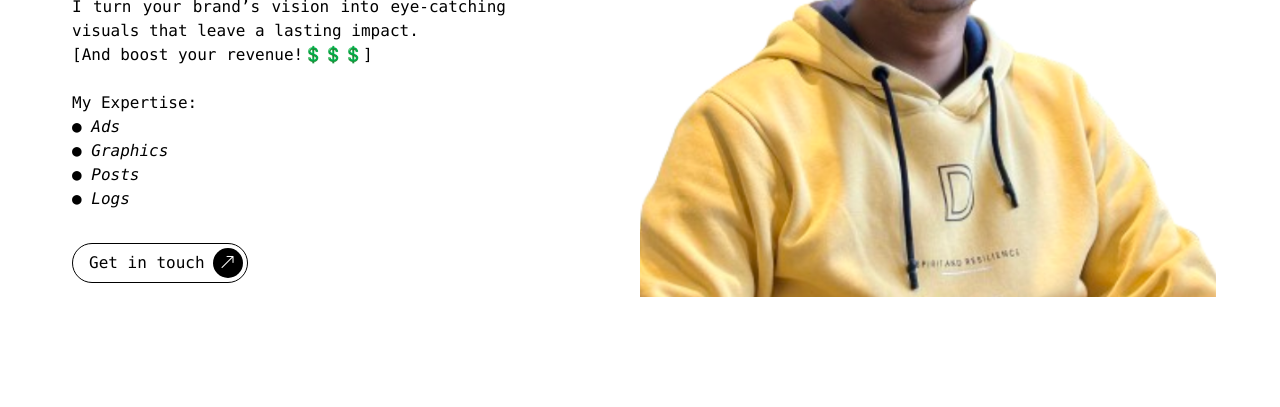
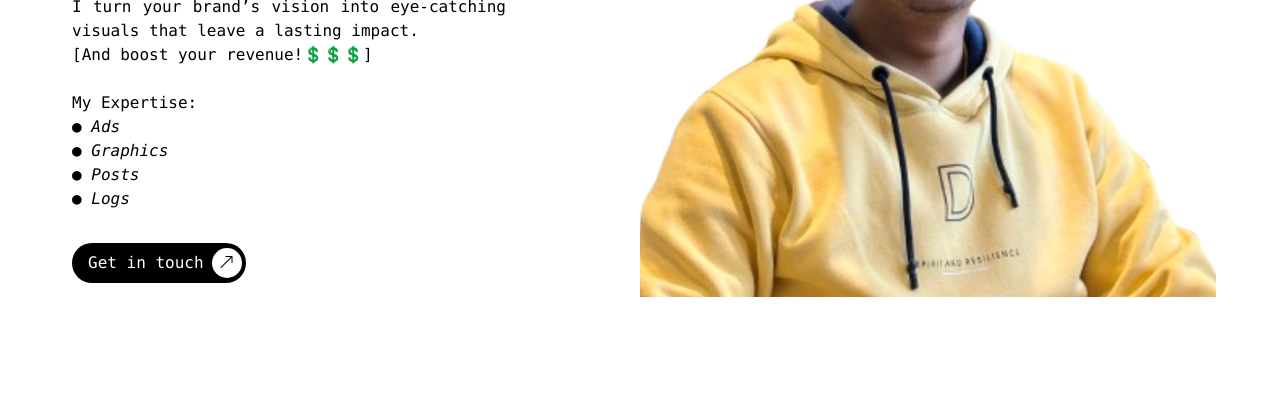
Before and after one commit to v-100/Graphic-designer-Portfolio-website, a website: page index.html in a window 1280 px wide. Shown: the part 393-800 px from the top of the page. Drawn offline with nearby package versions, Linux system fonts and the light colour scheme.

Commit message:
Update index.html

```diff
--- a/index.html
+++ b/index.html
@@ -86,11 +86,22 @@
                 </div>
 
                 <div class="reveal-hero-text tw-mt-4 tw-flex tw-place-items-center tw-gap-4 tw-overflow-hidden tw-p-2">
-                    <a href="mailto:vanshajbajaj.2002@gmail.com" aria-label="signup"
+<!--                     <a href="mailto:vanshajbajaj.2002@gmail.com" aria-label="signup"
                         class="tw-flex tw-h-[40px] tw-place-items-center tw-gap-2 tw-rounded-full tw-border-[1px] tw-border-solid tw-border-black tw-bg-white tw-p-1 tw-pl-4 tw-text-black tw-transition-colors tw-duration-[0.5s] hover:tw-bg-black hover:tw-text-white">
                         <span>Get in touch</span>
                         <div
                             class="tw-flex tw-h-[30px] tw-w-[30px] tw-place-content-center tw-place-items-center tw-rounded-full tw-bg-black tw-font-semibold tw-text-white">
+                            <i class="bi bi-arrow-up-right"></i>
+                        </div>
+                    </a> -->
+
+
+                    <!-- black button -->
+                    <a href="mailto:vanshajbajaj.2002@gmail.com" aria-label="signup"
+                        class="tw-flex tw-h-[40px] tw-place-items-center tw-gap-2 tw-rounded-full tw-bg-black tw-p-1 tw-pl-4 tw-text-white">
+                        <span>Get in touch</span>
+                        <div
+                            class="tw-flex tw-h-[30px] tw-w-[30px] tw-place-content-center tw-place-items-center tw-rounded-full tw-bg-white tw-font-semibold tw-text-black">
                             <i class="bi bi-arrow-up-right"></i>
                         </div>
                     </a>
```
